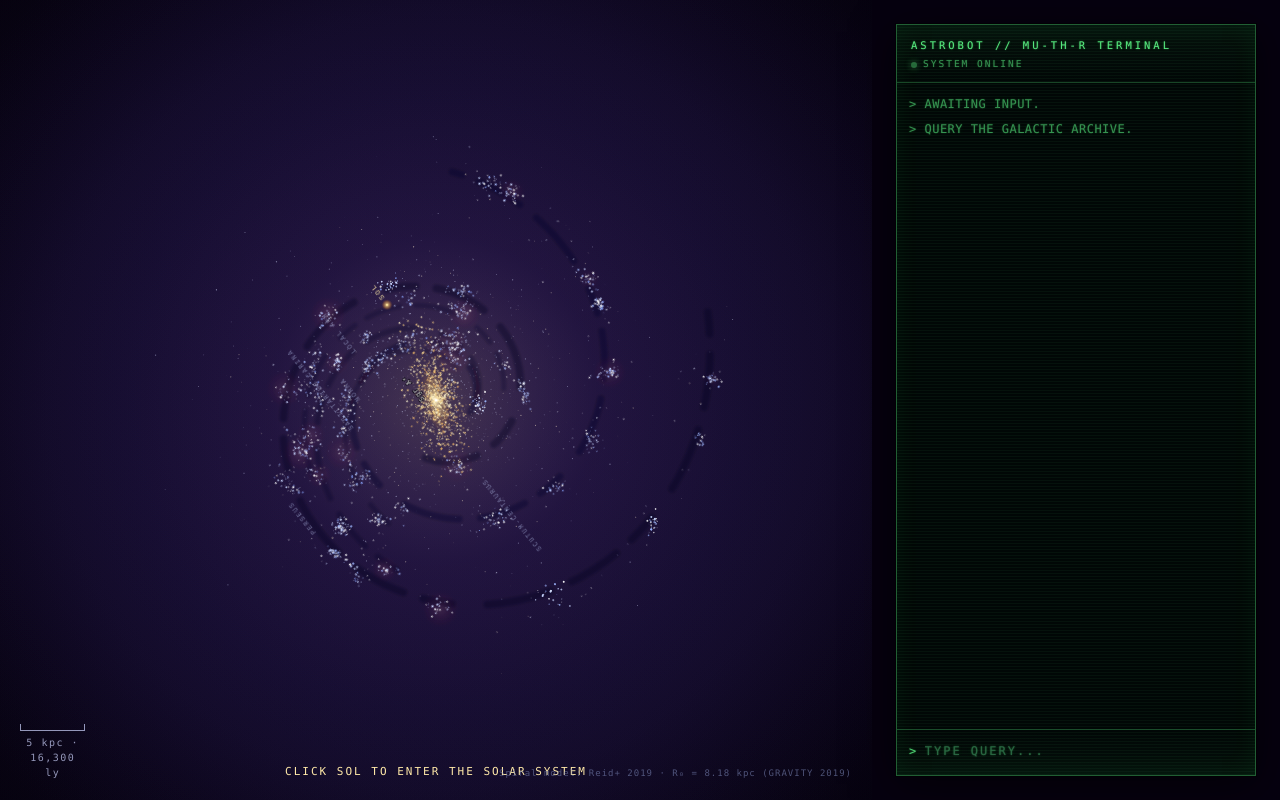
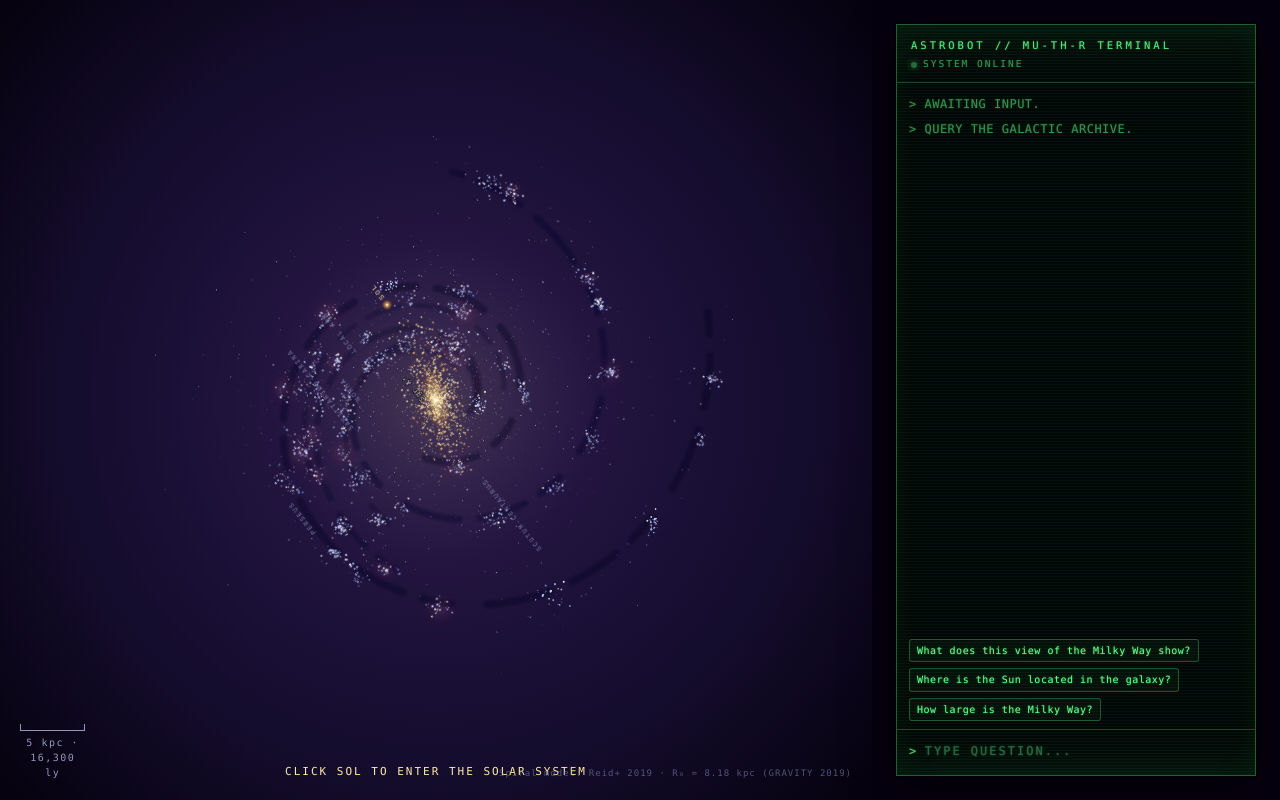
Before and after one commit to vee-for-vega/astrobot, a React (Vite) app in the folder web/: page / in a window 1280 px wide. Built offline with nearby package versions, Linux system fonts and the light colour scheme.

Commit message:
feat(web): chatbot narration on orrery entry + suggestion chips

```diff
--- a/web/src/components/ConsoleChat.tsx
+++ b/web/src/components/ConsoleChat.tsx
@@ -1,22 +1,125 @@
 import { useEffect, useRef, useState } from "react";
-import type { ChatTurn } from "../types";
+import type { ChatTurn, View } from "../types";
 import { chat, HttpError } from "../api";
 
-export default function ConsoleChat() {
+// Suggestion prompts shown for the current view. They feed the normal chat
+// pipeline (corpus -> RAG -> Claude), so answers auto-stage for review.
+function chipsFor(view: View): string[] {
+  if (view.level === "galaxy") {
+    return [
+      "What does this view of the Milky Way show?",
+      "Where is the Sun located in the galaxy?",
+      "How large is the Milky Way?",
+    ];
+  }
+  if (view.level === "system") {
+    return [
+      "What is the order of the planets from the Sun?",
+      "Which planet is the largest?",
+      "Why are the orbits spaced the way they are?",
+    ];
+  }
+  return [
+    `Is ${view.planet} habitable, and why or why not?`,
+    `What is ${view.planet}'s atmosphere like?`,
+    `How has ${view.planet} been explored?`,
+    `Tell me a notable fact about ${view.planet}.`,
+  ];
+}
+
+type Props = {
+  view: View;
+};
+
+export default function ConsoleChat({ view }: Props) {
   const [turns, setTurns] = useState<ChatTurn[]>([]);
   const [pending, setPending] = useState(false);
   const [error, setError] = useState<string | null>(null);
   const [input, setInput] = useState("");
+  // Typewriter state for narration so the bot visibly "talks" before unlocking.
+  const [typing, setTyping] = useState<{ text: string; shown: number } | null>(null);
+  const typingMetaRef = useRef<{ question: string; tier?: 1 | 2 | 3 }>({ question: "" });
+  const lastKeyRef = useRef<string>("galaxy");
+
   const logRef = useRef<HTMLDivElement>(null);
   const inputRef = useRef<HTMLTextAreaElement>(null);
 
+  const locked = pending || typing !== null;
+
   useEffect(() => {
     logRef.current?.scrollTo({ top: logRef.current.scrollHeight, behavior: "smooth" });
-  }, [turns, pending]);
+  }, [turns, pending, typing]);
+
+  function mapError(err: unknown): string {
+    if (err instanceof HttpError && err.status === 429) {
+      return `RATE LIMIT // RETRY IN ~${err.retryAfter ?? "?"}S`;
+    }
+    if (err instanceof HttpError && err.status === 503) {
+      return (err.detail ?? "DAILY BUDGET EXHAUSTED").toUpperCase();
+    }
+    if (err instanceof HttpError) {
+      return (err.detail ?? `ERR ${err.status}`).toUpperCase();
+    }
+    return "NETWORK ERR";
+  }
+
+  // Advance the typewriter; commit the finished line as an assistant turn.
+  useEffect(() => {
+    if (!typing) return;
+    if (typing.shown >= typing.text.length) {
+      const meta = typingMetaRef.current;
+      const finished = typing.text;
+      setTurns((prev) => [
+        ...prev,
+        { role: "assistant", content: finished, question: meta.question, tier: meta.tier },
+      ]);
+      setTyping(null);
+      return;
+    }
+    const id = setTimeout(() => {
+      setTyping((cur) =>
+        cur ? { ...cur, shown: Math.min(cur.text.length, cur.shown + 2) } : cur,
+      );
+    }, 16);
+    return () => clearTimeout(id);
+  }, [typing]);
+
+  // Bot narration triggered by entering a view (system / planet).
+  async function narrate(question: string, prefix: string) {
+    setError(null);
+    setPending(true);
+    try {
+      const res = await chat(question, turns);
+      setPending(false);
+      typingMetaRef.current = { question, tier: res.tier };
+      setTyping({ text: prefix + res.answer, shown: 0 });
+    } catch (err) {
+      setPending(false);
+      setError(mapError(err));
+    }
+  }
+
+  // Fire narration on view transitions. Skipped on the galaxy level, on repeat
+  // entries of the same view, and while the user is mid-exchange.
+  useEffect(() => {
+    const key = view.level === "planet" ? `planet:${view.planet}` : view.level;
+    if (key === lastKeyRef.current) return;
+    lastKeyRef.current = key;
+
+    if (view.level === "galaxy") return;
+    if (pending || typing) return;
+
+    if (view.level === "system") {
+      narrate("Give me a brief overview of our solar system.", "Entering the solar system view. ");
+    } else {
+      narrate(`Describe the orbit of ${view.planet}.`, `Entering ${view.planet}. `);
+    }
+    // eslint-disable-next-line react-hooks/exhaustive-deps
+  }, [view]);
 
   async function send(text: string) {
     const q = text.trim();
-    if (!q || pending) return;
+    if (!q || locked) return;
     setError(null);
     setInput("");
     const next: ChatTurn[] = [...turns, { role: "user", content: q }];
@@ -30,20 +133,12 @@ export default function ConsoleChat() {
           role: "assistant",
           content: res.answer,
           trajectory: res.trajectory,
-          tier: res.tier as 1 | 2 | 3,
+          tier: res.tier,
           question: q,
         },
       ]);
     } catch (err) {
-      if (err instanceof HttpError && err.status === 429) {
-        setError(`RATE LIMIT // RETRY IN ~${err.retryAfter ?? "?"}S`);
-      } else if (err instanceof HttpError && err.status === 503) {
-        setError((err.detail ?? "DAILY BUDGET EXHAUSTED").toUpperCase());
-      } else if (err instanceof HttpError) {
-        setError((err.detail ?? `ERR ${err.status}`).toUpperCase());
-      } else {
-        setError("NETWORK ERR");
-      }
+      setError(mapError(err));
     } finally {
       setPending(false);
     }
@@ -55,6 +150,10 @@ export default function ConsoleChat() {
       send(input);
     }
   }
+
+  // Planet chips are contextual (always shown); galaxy/system chips act as
+  // landing suggestions, shown only before the conversation starts.
+  const showChips = !locked && (view.level === "planet" || turns.length === 0);
 
   return (
     <div className="console-panel pointer-events-auto fixed top-6 right-6 bottom-6 z-10 flex w-[360px] flex-col">
@@ -68,7 +167,7 @@ export default function ConsoleChat() {
       </div>
 
       <div ref={logRef} className="console-log flex-1 overflow-y-auto px-3 py-3">
-        {turns.length === 0 && (
+        {turns.length === 0 && !typing && !pending && (
           <div className="console-dim">
             <div>&gt; AWAITING INPUT.</div>
             <div className="mt-1.5">&gt; QUERY THE GALACTIC ARCHIVE.</div>
@@ -84,19 +183,34 @@ export default function ConsoleChat() {
               <span className="console-dim">&gt; SYS:</span>{" "}
               <span className="console-resp whitespace-pre-wrap">{t.content}</span>
             </div>
-          )
+          ),
+        )}
+        {typing && (
+          <div className="console-line">
+            <span className="console-dim">&gt; SYS:</span>{" "}
+            <span className="console-resp whitespace-pre-wrap">
+              {typing.text.slice(0, typing.shown)}
+            </span>
+            <span className="console-blink">█</span>
+          </div>
         )}
         {pending && (
           <div className="console-line">
             <span className="console-dim">&gt; SYS:</span> <span className="console-blink">█</span>
           </div>
         )}
-        {error && (
-          <div className="console-line console-err">
-            &gt; ERR: {error}
-          </div>
-        )}
+        {error && <div className="console-line console-err">&gt; ERR: {error}</div>}
       </div>
+
+      {showChips && (
+        <div className="flex flex-wrap gap-1.5 px-3 pb-2">
+          {chipsFor(view).map((chip) => (
+            <button key={chip} type="button" onClick={() => send(chip)} className="console-chip">
+              {chip}
+            </button>
+          ))}
+        </div>
+      )}
 
       <div className="console-input-row">
         <span className="console-prompt">&gt;</span>
@@ -106,8 +220,8 @@ export default function ConsoleChat() {
           onChange={(e) => setInput(e.target.value)}
           onKeyDown={handleKey}
           rows={1}
-          placeholder={pending ? "PROCESSING..." : "TYPE QUERY..."}
-          disabled={pending}
+          placeholder={pending ? "PROCESSING..." : typing ? "..." : "TYPE QUESTION..."}
+          disabled={locked}
           className="console-input"
         />
       </div>
--- a/web/src/styles.css
+++ b/web/src/styles.css
@@ -153,6 +153,25 @@ body {
   opacity: 0.5;
 }
 
+.console-chip {
+  font-family: inherit;
+  font-size: 10px;
+  letter-spacing: 0.5px;
+  color: #5fff8a;
+  background: rgba(95, 255, 138, 0.04);
+  border: 1px solid rgba(95, 255, 138, 0.28);
+  border-radius: 3px;
+  padding: 3px 7px;
+  cursor: pointer;
+  transition: background 0.15s ease, border-color 0.15s ease;
+  text-shadow: inherit;
+}
+
+.console-chip:hover {
+  background: rgba(95, 255, 138, 0.12);
+  border-color: rgba(95, 255, 138, 0.6);
+}
+
 .console-blink {
   animation: console-blink 1.05s steps(1, end) infinite;
 }
```
